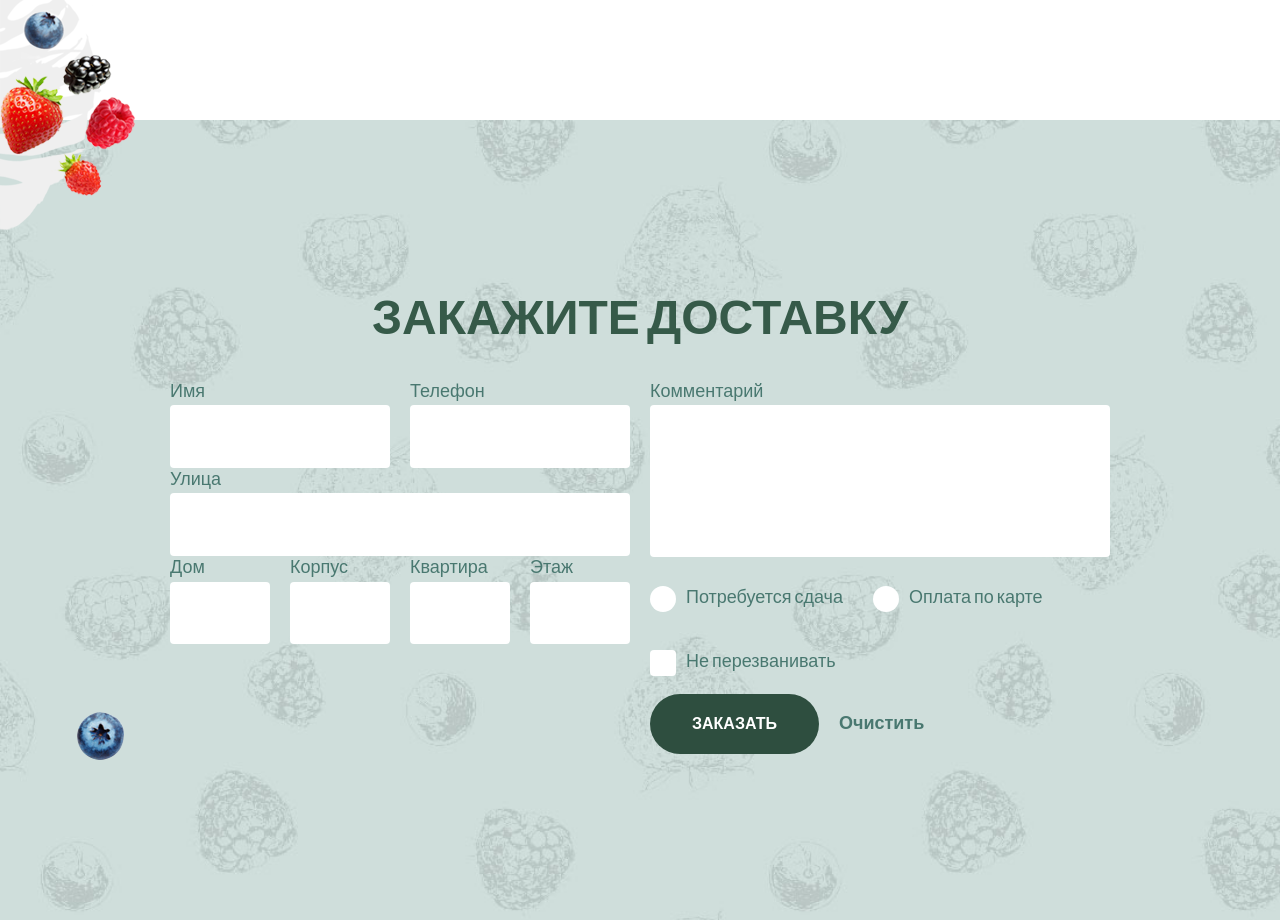
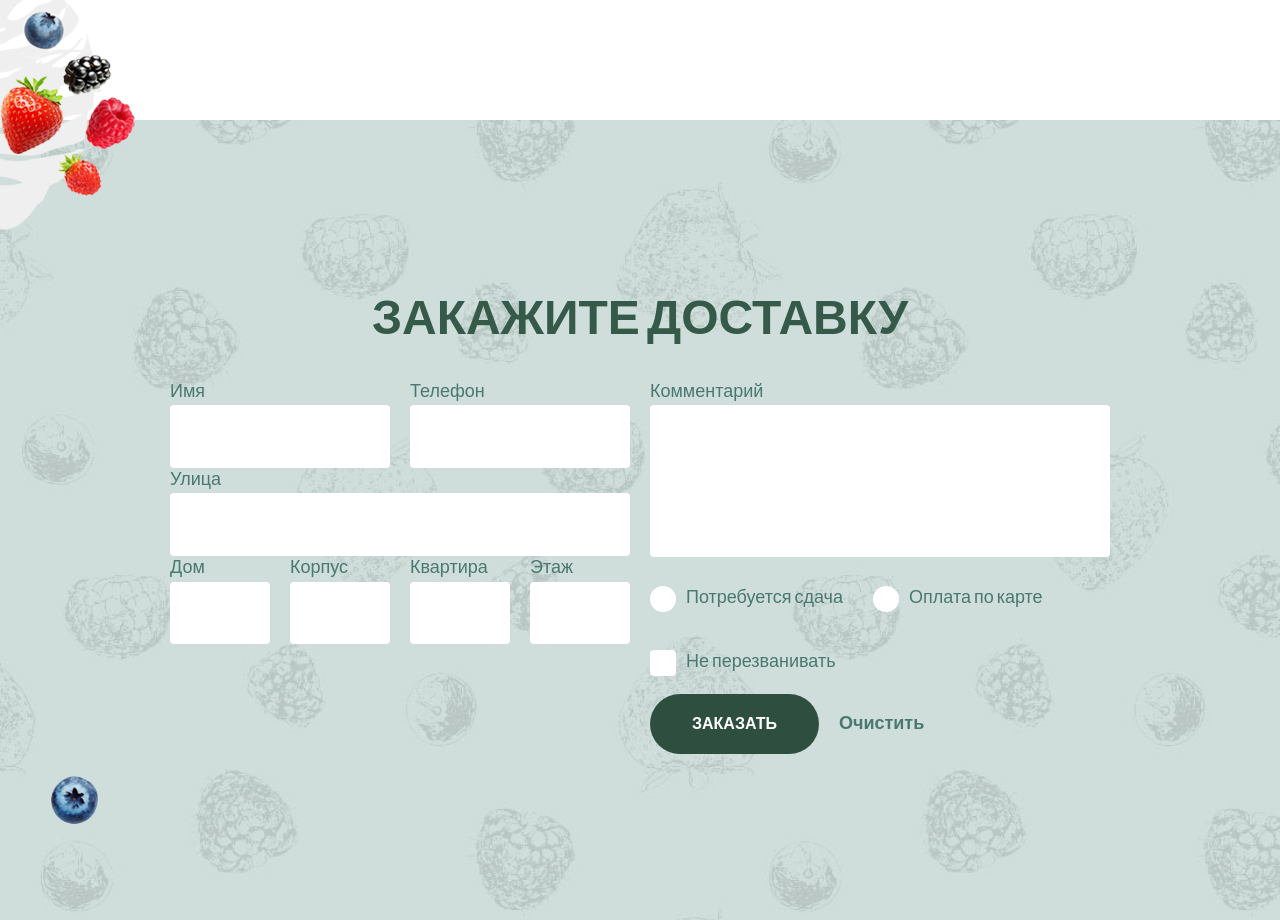
Before and after one commit to juliusnotcaesar/Chocco, a plain HTML site: page index.html in a window 1280 px wide. Shown: the part 2280-3200 px from the top of the page. Drawn offline with nearby package versions, Linux system fonts and the light colour scheme; files whose address does not match are found by name.

Commit message:
Add files via upload

```diff
--- a/main.css
+++ b/main.css
@@ -529,8 +529,8 @@ img {
   background: url(./images/decor/lonely-leaf.png);
   width: 7.5rem;
   height: 10.4444444444rem;
-  right: 2%;
-  bottom: 5%;
+  right: 1%;
+  bottom: 2%;
 }
 .order-section::after {
   content: "";
@@ -538,8 +538,8 @@ img {
   background: url(./images/decor/lonely-blackberry.png);
   width: 2.6111111111rem;
   height: 2.6666666667rem;
-  left: 6%;
-  bottom: 5%;
+  left: 4%;
+  bottom: 3%;
 }
 
 .order-section h2 {
```
